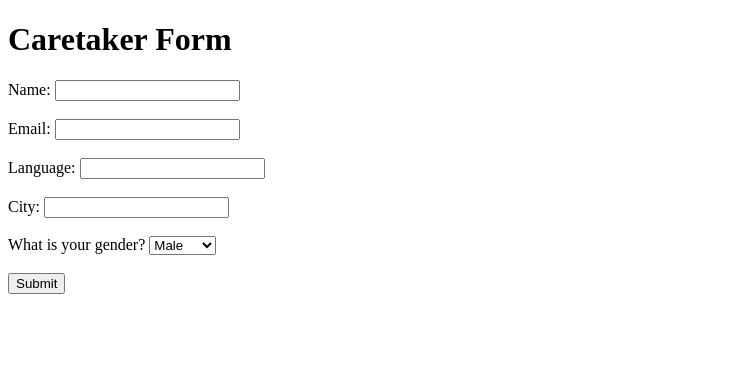
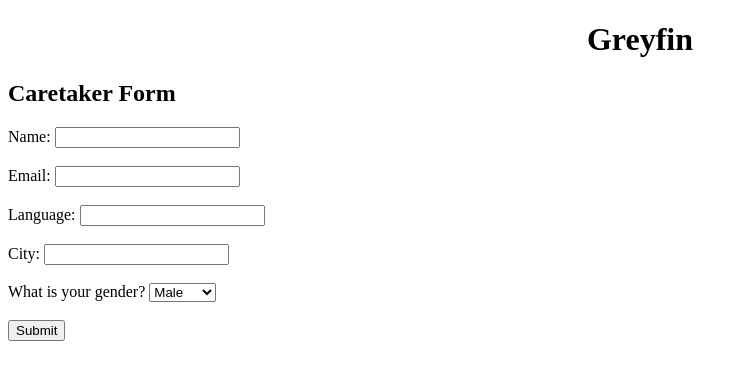
Before and after one commit to MintiClinti/Greyfin, a Flask app: template templates/caretaker.html in a window 1280 px wide. Shown: the top 380 px of the page, without its empty margins (0-748 px from the left). Run offline with Flask 3, Linux system fonts and the light colour scheme; the template is opened without the code that fills it, so the values that code supplies are empty.

Commit message:
adding greyfin

```diff
--- a/templates/caretaker.html
+++ b/templates/caretaker.html
@@ -3,11 +3,13 @@
 <head>
     <meta charset="UTF-8">
     <title>Title</title>
+   <style>
+        h1 {text-align: center;}
+   </style>
 </head>
 <body>
-<h1>
-    Caretaker Form
-</h1>
+<h1>Greyfin</h1>
+<h2>Caretaker Form</h2>
 <form method="post">
   Name: <input name="name"/>
   <br/><br/>
```
